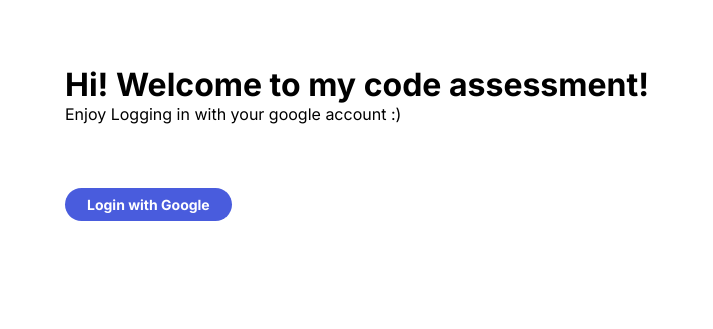
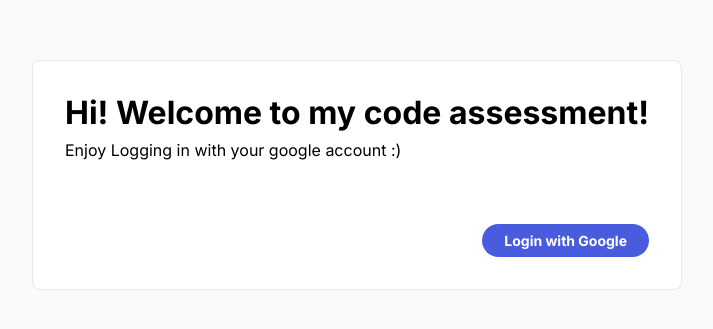
Before and after one commit to TelescopeThieves/workos-sso, a React (Create React App) app in the folder client/: page / in a window 1280 px wide. Shown: the part 225-554 px from the top of the page, without its empty margins (283-996 px from the left). Built offline with nearby package versions, Linux system fonts and the light colour scheme.

Commit message:
added styles

```diff
--- a/client/src/components/Home.js
+++ b/client/src/components/Home.js
@@ -28,6 +28,7 @@
     if(code){
         return(
             <Container>
+                <div className="box">
                 {profile &&
                     (<ProfileDiv>
                         <div>
@@ -45,6 +46,7 @@
                         </Button>
                     </Link>
                 </div>
+                </div>
             </Container>
         )
     }
--- a/client/src/components/Login.js
+++ b/client/src/components/Login.js
@@ -19,12 +19,12 @@
     },[authUrl])
     return (
         <Container>
-            <div>
+            <div className="box">
                 <div className="loginDiv">
                     <h1>Hi! Welcome to my code assessment!</h1>
                     <p>{`Enjoy Logging in with your google account :)`}</p>
                 </div>
-                <div className="loginDiv">
+                <div className="log-in">
                     <Button onClick={loginFunc}>Login with Google</Button>
                 </div>
             </div>
--- a/client/src/components/styled/Container.js
+++ b/client/src/components/styled/Container.js
@@ -1,20 +1,39 @@
 import styled from 'styled-components'
 
 const Container = styled.div`
+    background: rgb(250 250 250);
     padding: 2rem;
     display: flex;
     justify-content: center;
     align-items: center;
     flex-direction: column;
     min-height: 100vh;
-    .loginDiv{
-        padding-bottom: 4rem;
+    .box {
+        background: white;
+        padding: 2rem 0;
+        border-radius: .5rem;
+        border: 1px solid rgb(229 231 235);
+        display: flex;
+        flex-direction: column;
+        align-items: space-between;
     }
-    h1.loginDiv{
+    .loginDiv {
+        padding: 0 2rem 4rem;
+    }
+    .loginDiv h1{
         padding-bottom: .5rem;
     }
+    .log-in {
+        display: flex;
+        justify-content: flex-end;
+        padding: 0 2rem;
+    }
     .return{
-        padding-top: 16rem;
+        margin-top: 16rem;
+        padding-top: 1rem;
+        display: flex;
+        justify-content: center;
+        border-top: 1px solid rgb(229 231 235);
     }
 `
 export default Container
--- a/client/src/components/styled/ProfileDiv.js
+++ b/client/src/components/styled/ProfileDiv.js
@@ -4,6 +4,7 @@
     display: flex;
     justify-content: flext-start;
     align-items: stretch;
+    padding: 0 2rem;
     img{
         border-radius: 50%;
         border: 10px solid #495cdd;
```
